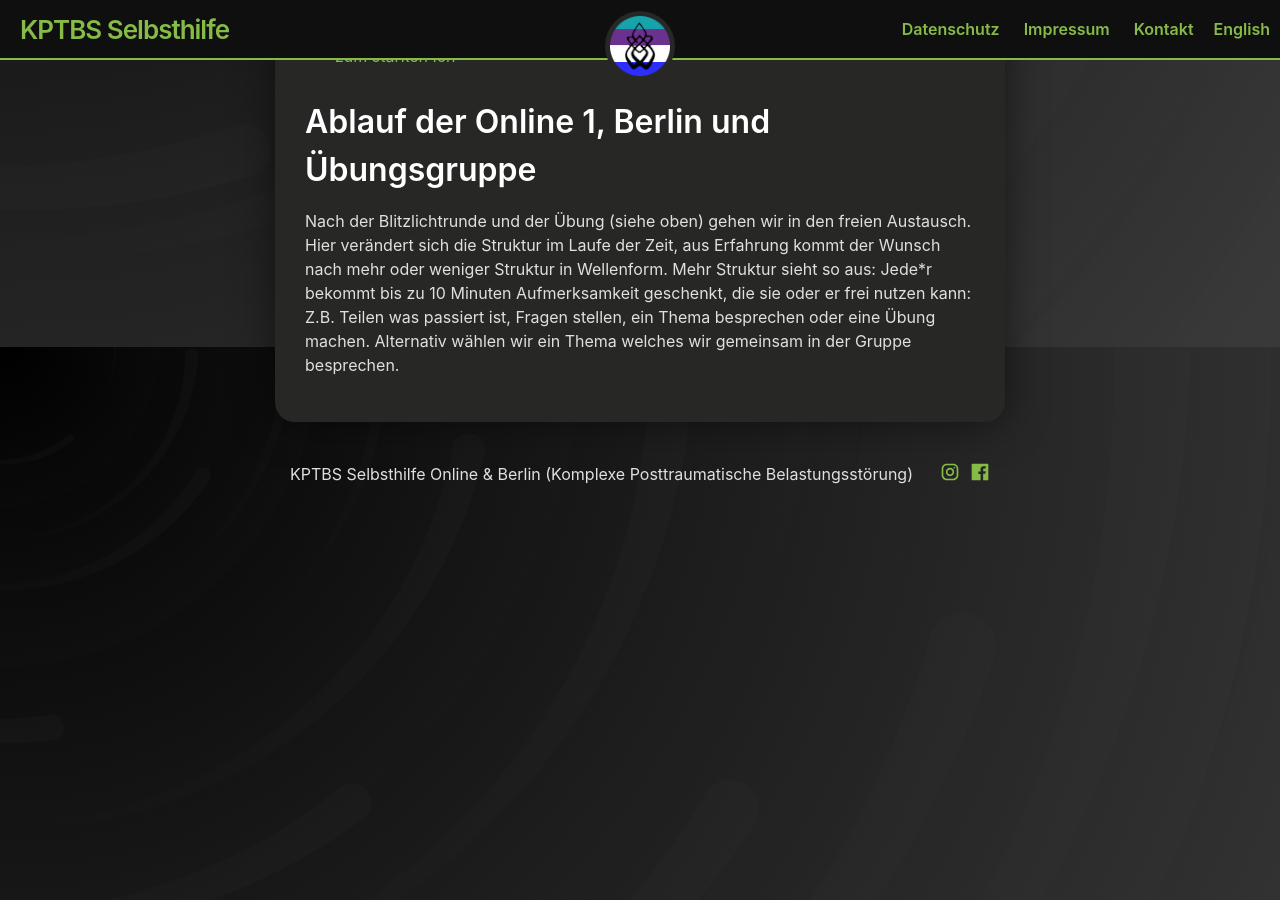
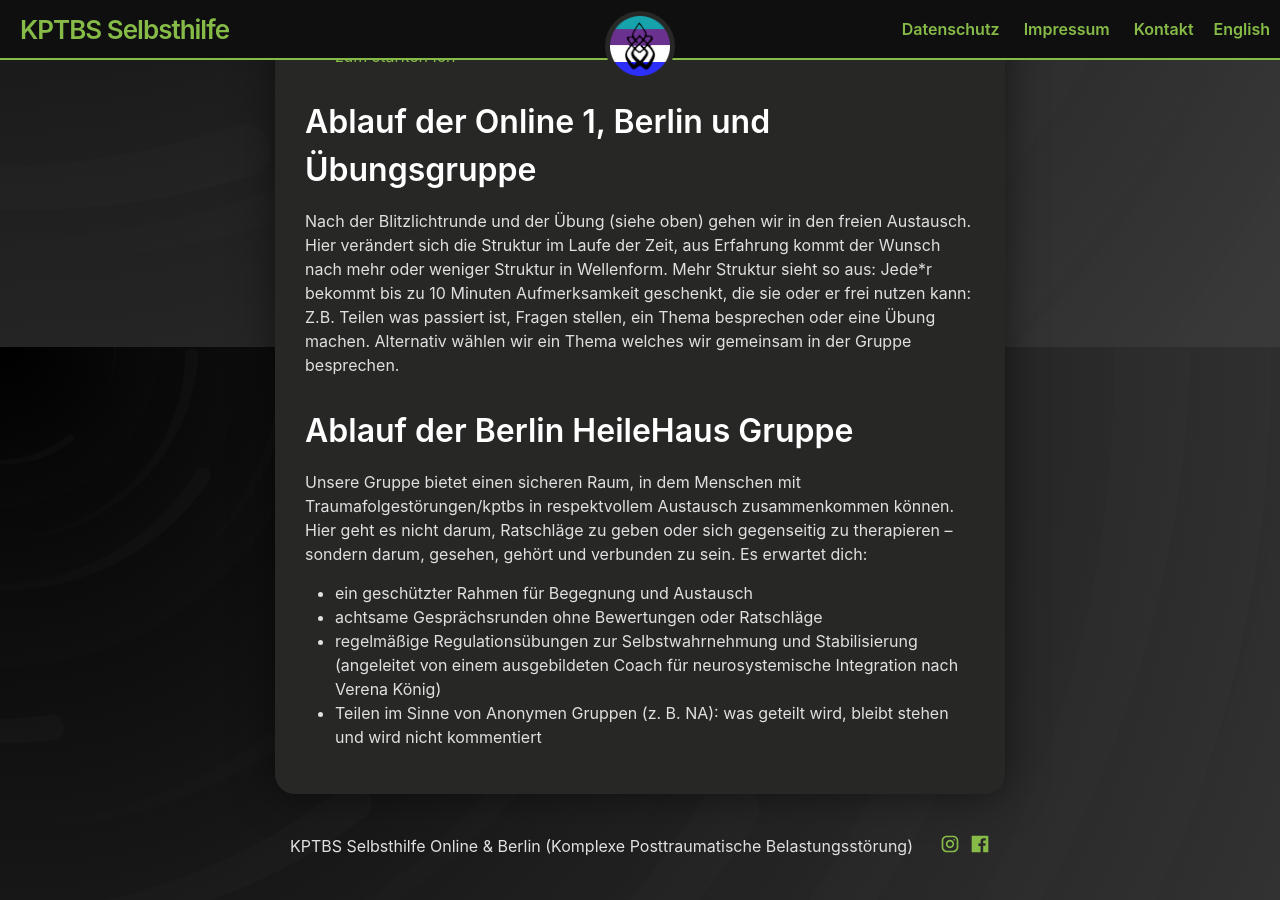
Before and after one commit to 3xz/k-ptbs, a Jekyll site: the page built from _posts/2023-07-12-ablauf.md, in a window 1280 px wide and 900 px high, scrolled down 1573 px. Built offline with Jekyll 4.4.1, drawn with Linux system fonts in a browser that asks for light colours.

Commit message:
HeileHaus

```diff
--- a/_posts/2023-07-12-ablauf.md
+++ b/_posts/2023-07-12-ablauf.md
@@ -32,3 +32,10 @@ Bücher, die wir bereits gelesen haben:
 ## Ablauf der Online 1, Berlin und Übungsgruppe
 Nach der Blitzlichtrunde und der Übung (siehe oben) gehen wir in den freien Austausch. Hier verändert sich die Struktur im Laufe der Zeit, aus Erfahrung kommt der Wunsch nach mehr oder weniger Struktur in Wellenform.
 Mehr Struktur sieht so aus: Jede*r bekommt bis zu 10 Minuten Aufmerksamkeit geschenkt, die sie oder er frei nutzen kann: Z.B. Teilen was passiert ist, Fragen stellen, ein Thema besprechen oder eine Übung machen. Alternativ wählen wir ein Thema welches wir gemeinsam in der Gruppe besprechen.
+
+## Ablauf der Berlin HeileHaus Gruppe
+Unsere Gruppe bietet einen sicheren Raum, in dem Menschen mit Traumafolgestörungen/kptbs in respektvollem Austausch zusammenkommen können. Hier geht es nicht darum, Ratschläge zu geben oder sich gegenseitig zu therapieren – sondern darum, gesehen, gehört und verbunden zu sein. Es erwartet dich:
+- ein geschützter Rahmen für Begegnung und Austausch
+- achtsame Gesprächsrunden ohne Bewertungen oder Ratschläge
+- regelmäßige Regulationsübungen zur Selbstwahrnehmung und Stabilisierung (angeleitet von einem ausgebildeten Coach für neurosystemische Integration nach Verena König)
+- Teilen im Sinne von Anonymen Gruppen (z. B. NA): was geteilt wird, bleibt stehen und wird nicht kommentiert
```
